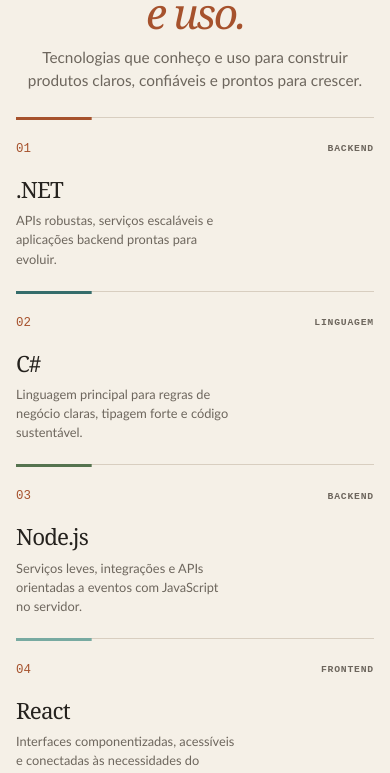
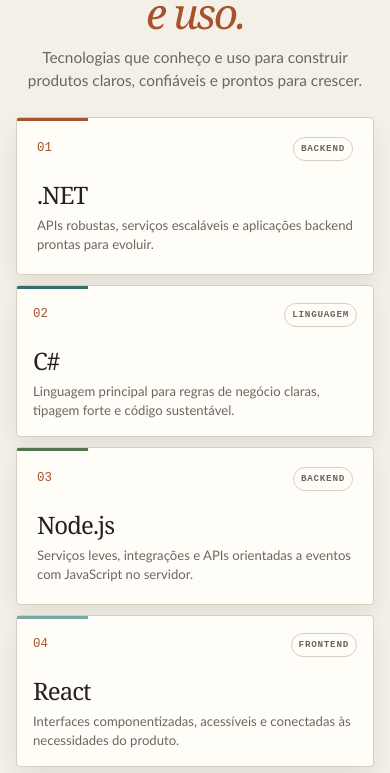
Before and after one commit to ThiagoArcoverde/Portfolio, a React (Vite) app: page / in a window 390 px wide. Shown: the part 1941-2714 px from the top of the page. Built offline with nearby package versions, Linux system fonts and the light colour scheme.

Commit message:
style: refine technology cards
Improve expertise card spacing, sizing, hover accents, and bottom border consistency across breakpoints.

```diff
--- a/src/style.css
+++ b/src/style.css
@@ -574,3 +574,85 @@
 
   .theme-transition .theme-toggle svg { animation: none; }
 }
+
+.technology-grid {
+  gap: 16px;
+  border-top: 0;
+}
+
+.technology-item,
+.technology-item:nth-child(4n),
+.technology-item:nth-child(2n),
+.technology-item:nth-child(4n + 1),
+.technology-item:nth-child(4n + 3) {
+  min-height: 0;
+  padding: 18px 20px 20px;
+  border: 1px solid var(--line);
+  border-radius: 4px;
+  background: var(--surface);
+  box-shadow: 0 12px 24px rgba(0, 0, 0, 0.08);
+  transition: background-color 220ms ease, border-color 220ms ease, box-shadow 220ms ease, transform 220ms ease;
+}
+
+.technology-item::before {
+  top: 0;
+  right: 0;
+  left: 0;
+  height: 3px;
+  border-radius: 4px 4px 0 0;
+  transform: scaleX(0.2);
+}
+
+.technology-item:hover {
+  border-color: var(--copper);
+  background: var(--surface);
+  box-shadow: 0 8px 18px rgba(0, 0, 0, 0.1);
+  transform: translateY(-2px);
+}
+
+.technology-item:nth-child(4n + 1):hover { border-color: var(--copper); }
+.technology-item:nth-child(4n + 2):hover { border-color: var(--petrol); }
+.technology-item:nth-child(4n + 3):hover { border-color: var(--sage); }
+.technology-item:nth-child(4n):hover { border-color: #78aaa1; }
+
+.technology-meta { min-height: 25px; }
+.technology-category { padding: 4px 7px; border: 1px solid var(--line); border-radius: 999px; font-size: 0.58rem; }
+.technology-item h3 { margin: 24px 0 10px; font-size: 1.8rem; }
+.technology-item p { max-width: none; font-size: 0.88rem; line-height: 1.45; }
+
+[data-theme='light'] .technology-item:hover {
+  background: #fffaf2;
+  box-shadow: 0 8px 18px rgba(77, 58, 38, 0.09);
+}
+
+@media (max-width: 800px) {
+  .technology-grid { gap: 12px; }
+
+  .technology-item,
+  .technology-item:nth-child(4n),
+  .technology-item:nth-child(2n) {
+    padding: 16px 18px 18px;
+  }
+
+  .technology-item h3 { margin: 20px 0 9px; font-size: 1.5rem; }
+  .technology-item p { font-size: 0.82rem; }
+}
+
+@media (max-width: 599px) {
+  .technology-grid { gap: 10px; }
+
+  .technology-item,
+  .technology-item:nth-child(2n),
+  .technology-item:nth-child(4n) {
+    min-height: 0;
+    padding: 16px;
+    border: 1px solid var(--line);
+  }
+
+  .technology-item h3 { margin-top: 22px; }
+}
+
+.technology-item:nth-child(4n + 1),
+.technology-item:nth-child(4n + 3) {
+  border-bottom: 1px solid var(--line);
+}
```
